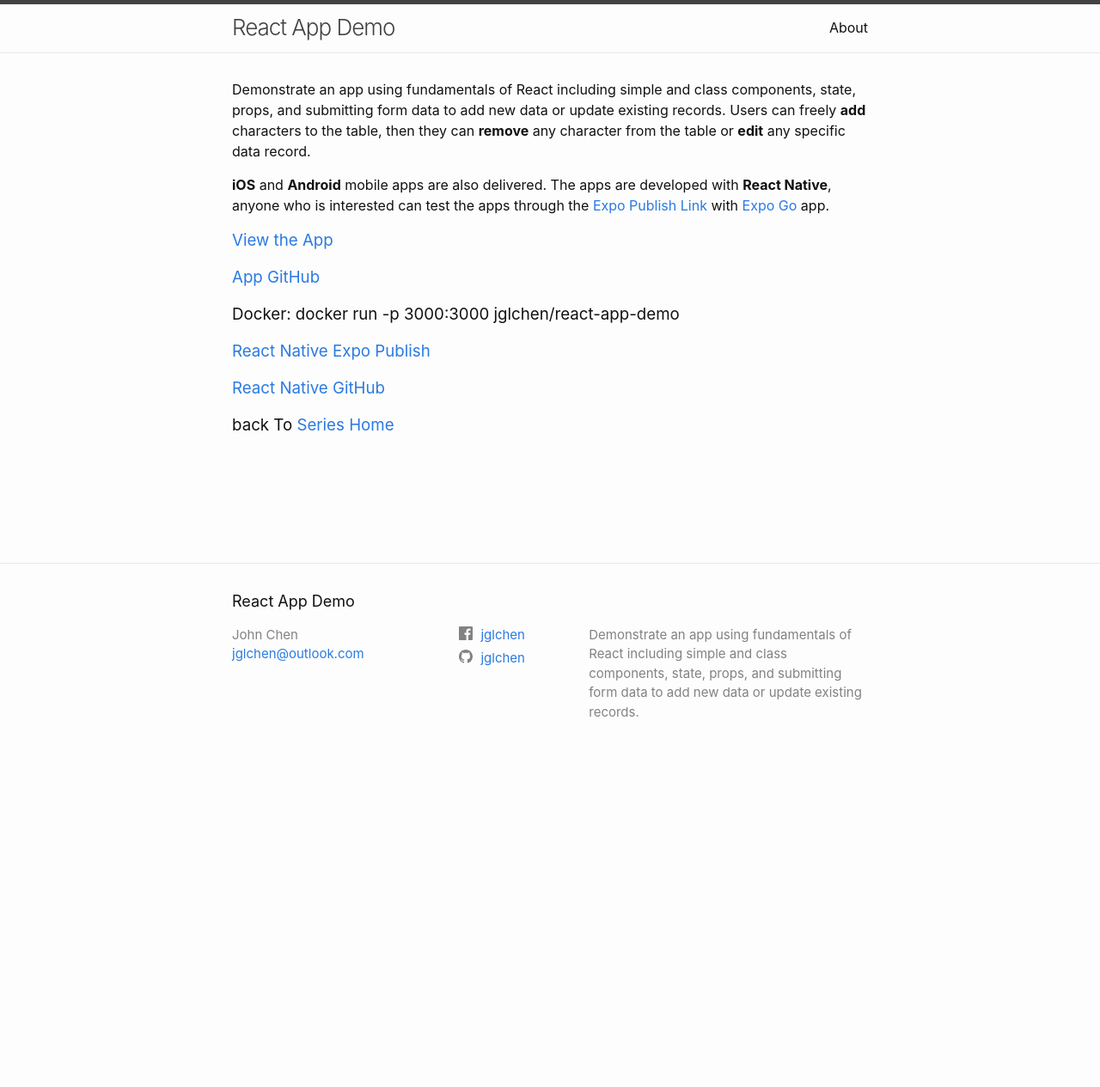
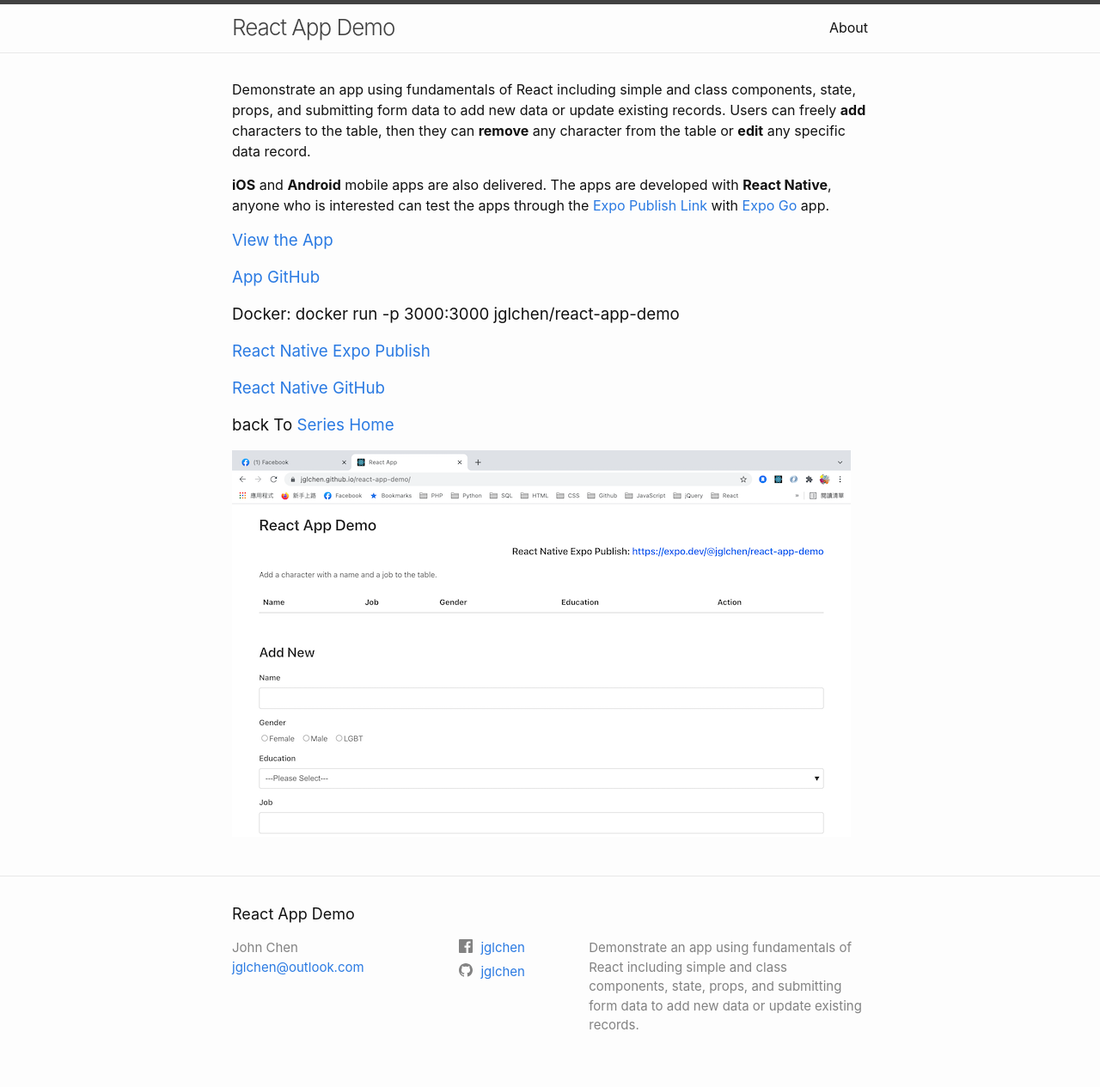
Before and after one commit to jglchen/react-app-demo, a Jekyll site: the page built from index.md, in a window 1280 px wide. Shown: the whole page at 86% size. Built offline with Jekyll 4.4.1, drawn with Linux system fonts in a browser that asks for light colours; comment, search, counter and statistics services are not loaded; before the commit the page ends 900 px from its top, so only the background shows below that.

Commit message:
Add Screenshot

```diff
--- a/index.md
+++ b/index.md
@@ -19,4 +19,6 @@
 ### [React Native GitHub](https://github.com/jglchen/react-app-demo-mobile)
 ### back To [Series Home](https://jglchen.github.io/)
 
+![react-app-demo-screenshot](/images/react-app-demo-screenshot.png)
+
 {% include giscus.html %}
```
Also changed, not shown: images/react-app-demo-screenshot.png (added), 1 other file.
